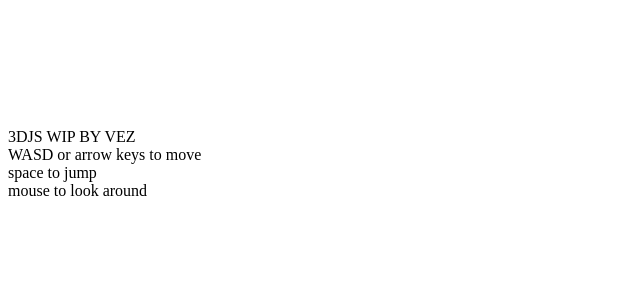
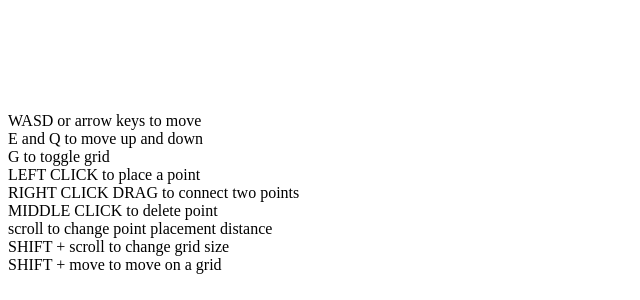
Before and after one commit to vezwork/3c, a website: page drawer.html in a window 1280 px wide. Shown: the part 500-800 px from the top of the page, without its empty margins (0-640 px from the left). Drawn offline with Linux system fonts and the light colour scheme.

Commit message:
updated onsite documentation

```diff
--- a/drawer.html
+++ b/drawer.html
@@ -16,7 +16,15 @@
         <div></div>
         <div></div>
         </div>
-        <p style="width: 262px;">3DJS WIP BY VEZ<br>WASD or arrow keys to move<br>space to jump<br>mouse to look around</p>
+        WASD or arrow keys to move<br>
+        E and Q to move up and down<br>
+        G to toggle grid<br>
+        LEFT CLICK to place a point<br>
+        RIGHT CLICK DRAG to connect two points<br>
+        MIDDLE CLICK to delete point<br>
+        scroll to change point placement distance<br>
+        SHIFT + scroll to change grid size<br>
+        SHIFT + move to move on a grid
 
         <script src="./drawer_files/worlds.js"></script>
         <script src="./drawer_files/input.js"></script>
```
